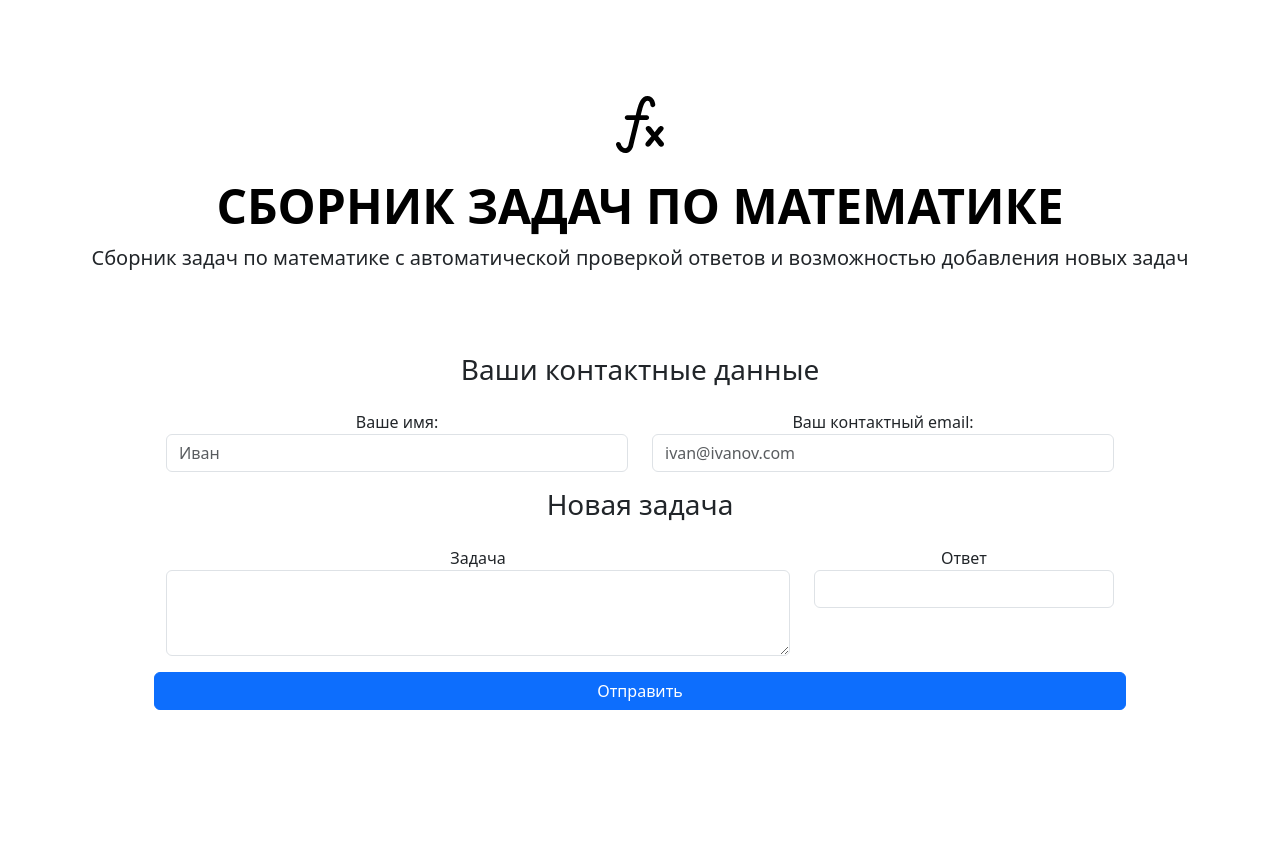
After one commit to kulevkirill/mysite, a Django app: page /add_task in a window 1280 px wide. The commit adds this page. Run offline with Django 5.2, Linux system fonts and the light colour scheme; some libraries are stand-ins or nearby versions.

Commit message:
add add_task.html & task_request.html

```diff
--- a/mysite/data/tasks.csv
+++ b/mysite/data/tasks.csv
@@ -1,4 +1,4 @@
 task;answer
 Верно ли, что в хаусдорфовом топологическом пространстве любая точка является замкнутым множеством?;да
+Мама дала Грише денег на покупку хлеба. Он потратил 25 рублей на хлеб, и у него осталось 15 рублей. Сколько денег дала мама Грише?;40
 Является ли вещественная прямая с топологией Зарисского хаусдорфовым пространством?;нет
-Мама дала Грише денег на покупку хлеба. Он потратил 25 рублей на хлеб, и у него осталось 15 рублей. Сколько денег дала мама Грише?;40
--- a/mysite/mysite/urls.py
+++ b/mysite/mysite/urls.py
@@ -23,4 +23,6 @@ urlpatterns = [
     # path('admin/', admin.site.urls),
     path('', views.index),
     path('task_list', views.task_list),
+    path('add_task', views.add_task),
+    path('send_task', views.send_task),
 ]
--- a/mysite/mysite/views.py
+++ b/mysite/mysite/views.py
@@ -9,3 +9,29 @@ def index(request):
 def task_list(request):
     tasks = tasks_utils.get_tasks()
     return render(request, "task_list.html", context={"tasks": tasks})
+
+def add_task(request):
+    return render(request, "add_task.html")
+
+def send_task(request):
+    if request.method == "POST":
+        cache.clear()
+        user_name = request.POST.get("name")
+        new_task = request.POST.get("new_task", "").replace(";", ",")
+        new_answer = request.POST.get("new_answer", "") # def -> answer, term -> task
+        context = {"user": user_name}
+        if len(new_answer) == 0:
+            context["success"] = False
+            context["comment"] = "Описание должно быть не пустым"
+        elif len(new_task) == 0:
+            context["success"] = False
+            context["comment"] = "Термин должен быть не пустым"
+        else:
+            context["success"] = True
+            context["comment"] = "Ваш термин принят"
+            tasks_utils.write_task(new_task, new_answer)
+        if context["success"]:
+            context["success-title"] = ""
+        return render(request, "task_request.html", context)
+    else:
+        add_task(request)
--- /dev/null
+++ b/mysite/templates/add_task.html
@@ -0,0 +1,38 @@
+{% extends "base_page.html" %}
+
+
+{% block content %}
+<div class="container-sm px-5 py-5" id="term-form">
+    <form method="post">
+        <div class="row px-5 py-2">
+            <h3>Ваши контактные данные</h3>
+        </div>
+        <div class="row px-5 py-2">
+            <div class="col-md-6">
+                <label for="name">Ваше имя:</label>
+                <input type="text" class="form-control input-lg" name="name" id="name" placeholder="Иван" value required>
+            </div>
+            <div class="col-md-6">
+                <label for="email">Ваш контактный email:</label>
+                <input type="text" class="form-control input-lg" name="email" id="email" placeholder="ivan@ivanov.com" value required>
+            </div>
+        </div>
+        <div class="row px-5 py-2">
+            <h3>Новая задача</h3>
+        </div>
+        <div class="row px-5 py-2">
+            <div class="col-md-8">
+                <label for="new_task">Задача</label>
+                <textarea type="text" class="form-control input-lg" name="new_task" id="new_task" aria-describedby="definition_note" rows="3"></textarea>
+            </div>
+            <div class="col-md-4">
+                <label for="new_answer">Ответ</label>
+                <input type="text" class="form-control input-lg" name="new_answer" id="new_answer">
+            </div>
+        </div>
+        <div class="row px-5 py-2">
+            <button type="submit" class="btn btn-primary" formaction="/send_task">Отправить</button>
+        </div>
+    </form>
+</div>
+{% endblock %}
--- a/mysite/templates/base_page.html
+++ b/mysite/templates/base_page.html
@@ -14,7 +14,7 @@
             <img class="d-block mx-auto mb-4" src="{% static 'icon.svg' %}" alt width="72" height="57">
             <h1 class="display-5 fw-bold text-body-emphasis"> СБОРНИК ЗАДАЧ ПО МАТЕМАТИКЕ </h1>
             <p class="lead mb-4">Сборник задач по математике с автоматической проверкой ответов
-                                  и возможностью добавления новых.
+                                  и возможностью добавления новых задач
             </p>
             {% block content %}{% endblock %}
         </div>
--- a/mysite/templates/index.html
+++ b/mysite/templates/index.html
@@ -7,7 +7,9 @@
 {% block content %}
 <div class="d-grid gap-2 d-sm-flex justify-content-sm-center">
     <button type="button" class="btn btn-primary btn-lg px-4 gap-3"> НАЧАТЬ РЕШАТЬ </button>
-    <button type="button" class="btn btn-outline-secondary btn-lg px-4"> ДОБАВИТЬ ЗАДАЧУ </button>
+    <a href="/add_task">
+        <button type="button" class="btn btn-outline-secondary btn-lg px-4"> ДОБАВИТЬ ЗАДАЧУ </button>
+    </a>
     <a href="/task_list">
         <button type="button" class="btn btn-outline-secondary btn-lg px-4"> СПИСОК ЗАДАЧ </button>
     </a>
```
Also changed, not shown: mysite/mysite/tasks_utils.py (+13 -0 lines), mysite/templates/task_request.html (added, +28 -0 lines).
